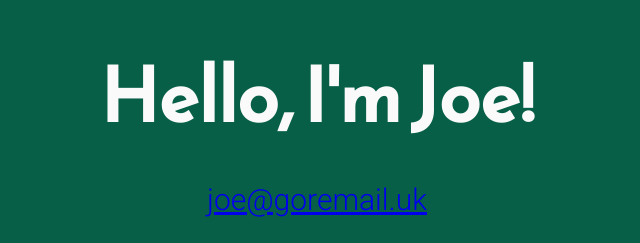
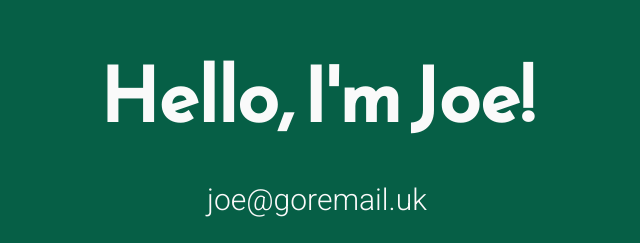
Before and after one commit to joe-gore/joe-gore.github.io, a plain HTML site: page index.html in a window 1280 px wide. Shown: the part 217-460 px from the top of the page, without its empty margins (323-963 px from the left). Drawn offline with Linux system fonts and the light colour scheme.

Commit message:
Update index.html

```diff
--- a/index.html
+++ b/index.html
@@ -14,6 +14,14 @@
 	<link rel="stylesheet" href="css/reset.css">
 	<link rel="stylesheet" href="css/styles.css">
 	<link rel="stylesheet" href="css/themes/green-white.css">
+
+	<style>
+		.tagline a {
+			color: inherit;
+			text-decoration: none;
+			cursor: pointer;
+		}
+	</style>
 </head>
 <body>
 	<main>
```
